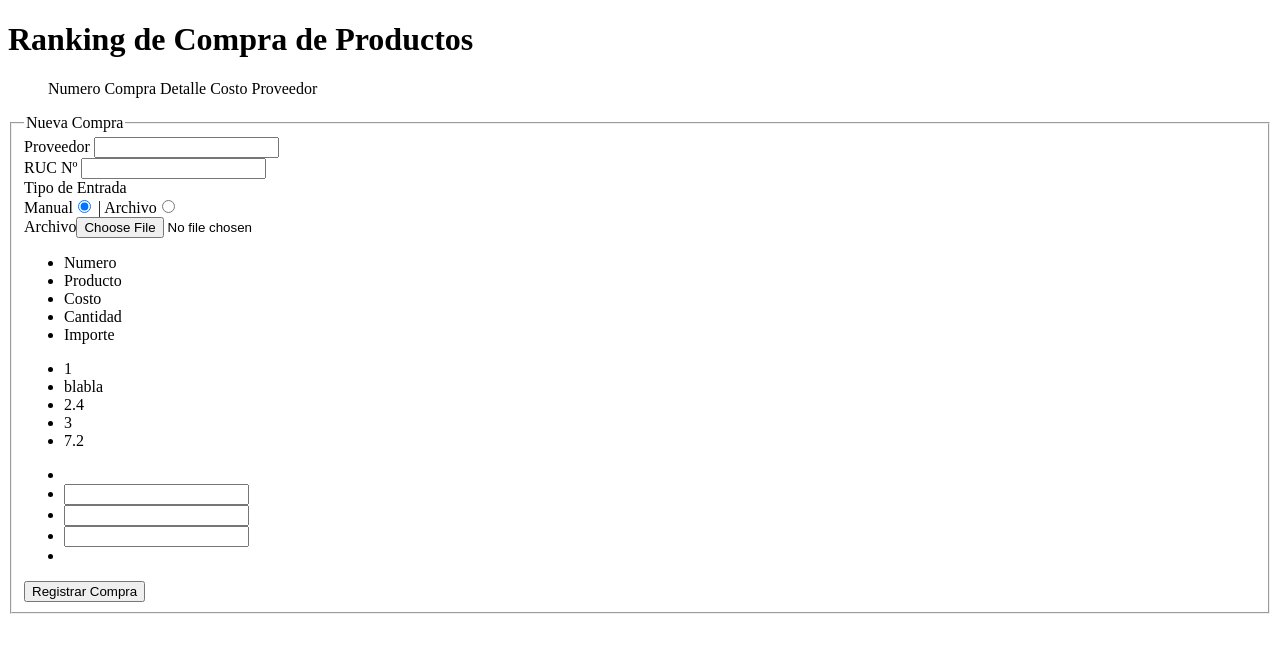
After one commit to truskan/limoncito, a PHP site: page /compra.php in a window 1280 px wide. The commit adds this page. Shown: the top 653 px of the page. Run offline with PHP 8.4, Linux system fonts and the light colour scheme; data that the repository does not hold is empty.

Commit message:
Formulario y Vista de Compra con Proveedor \(-.-)/ xD

```diff
--- /dev/null
+++ b/limoncito/compra.php
@@ -0,0 +1,97 @@
+<?php
+require_once("php/function.php");
+
+?>
+<!DOCTYPE html PUBLIC "-//W3C//DTD XHTML 1.0 Strict//EN"
+	"http://www.w3.org/TR/xhtml1/DTD/xhtml1-strict.dtd">
+<html xmlns="http://www.w3.org/1999/xhtml" xml:lang="en" lang="en">
+
+<head>
+	<title>Nueva Compra</title>
+	<meta http-equiv="content-type" content="text/html;charset=utf-8" />
+	<meta name="generator" content="Geany 1.23.1" />
+	<style>
+		.compra_cabecera li , .compra_item li {
+			display:inline;
+		}
+	</style>
+</head>
+<body>
+	<!-- Lista de Compras realizadas segun proveedor -->
+	<h1>Ranking de Compra de Productos</h1>
+	<ul class="compra_cabecera">
+		<li>Numero</li>
+		<li>Compra Detalle</li>
+		<li>Costo</li>
+		<li>Proveedor</li>
+	</ul>
+	<?php
+		$sql="select * from compra c inner join proveedor p on c.id_proveedor=p.id";
+		$resultado=mysql_query($sql);
+	?>
+	<ul class="compra_item">
+	<?php
+	$i=1;
+	while ($fila=mysql_fetch_assoc($resultado)) {
+		print "<li>".$i."</li>";
+		$compra_items=split('[/]',$fila["ingredientes"]);
+		print "<li>";
+		foreach($compra_items as $item) {
+			$detalle_item=split('[*]',$item);
+			$sql2="select ingrediente from ingrediente where id='".$detalle_item[1]."'";
+			$resultado2=mysql_query($sql2);
+			while($fila2=mysql_fetch_assoc($resultado2)) {
+				$ingrediente=$fila2["ingrediente"];
+			}
+			print "<ul>";
+				print "<li>".$detalle_item[0]." Unids. </li>";
+				print "<li>".$ingrediente."</li>";
+				print "<li>".$detalle_item[2]."</li>";
+			print "</ul>";
+		}
+		print "</li>";
+		print "<li>".$fila["total"]."</li>";
+		print "<li>".$fila["proveedor"]."</li>";
+	}
+	?>
+	</ul>
+
+	<fieldset>
+		<legend>Nueva Compra</legend>
+		<label>Proveedor</label> <input type="text" name="proveedor"><br>
+		<label>RUC Nº</label> <input type="text" name="ruc"><br>
+		<label>Tipo de Entrada</label><br>
+		<label>Manual</label><input type="radio" checked name="entrada" value="manual"> | <label>Archivo</label><input type="radio" name="entrada" value="archivo">
+		<div class="archivo">
+			<label>Archivo</label><input type="file" name="compra_archivo"/>
+		</div>
+		<div class="compra_productos">
+			<ul class="cabecera_lista">
+				<li>Numero</li>
+				<li>Producto</li>
+				<li>Costo</li>
+				<li>Cantidad</li>
+				<li>Importe</li>
+			</ul>
+			<div class="ajax_productos">
+				<ul class="item_lista">
+					<li>1</li>
+					<li>blabla</li>
+					<li>2.4</li>
+					<li>3</li>
+					<li>7.2</li>
+				</ul>
+			</div>
+			<ul class="add_lista">
+				<li><span class="numero"></span></li>
+				<li><input type="text" name="nuevo_producto"/></li>
+				<li><input type="text" name="nuevo_costo"/></li>
+				<li><input type="text" name="nuevo_cantidad"/></li>
+				<li><br></li>
+			</ul>
+		</div>
+		<button>Registrar Compra</button>
+	</fieldset>
+</body>
+
+</html>
--- a/limoncito/index.php
+++ b/limoncito/index.php
@@ -78,8 +78,7 @@ require_once("php/function.php");
 					</ul>
 				<a href="#"><li class="bar-apps">Registros</li></a>
 					<ul id="bar-apps">
-						<a href="#" class="sale" page="sale"><li>Nueva Venta</li></a>
-						<a href="#" class="repo" page="repo"><li>Nueva Compra</li></a>
+						<a href="#" class="repo" page="compra"><li>Nueva Compra</li></a>
 						<a href="#" class="table" page="mesas"><li>Mesas</li></a>
 					</ul>
 			</ul>
```
Also changed, not shown: limoncito/nueva_mesa.php (+39 -4 lines), limoncito/php/config.php (+10 -0 lines), limoncito/registrar_mesa.php (added, +16 -0 lines).
